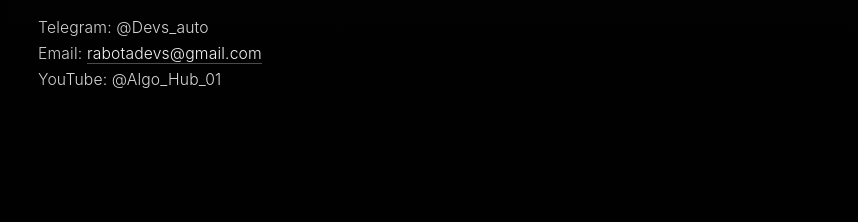
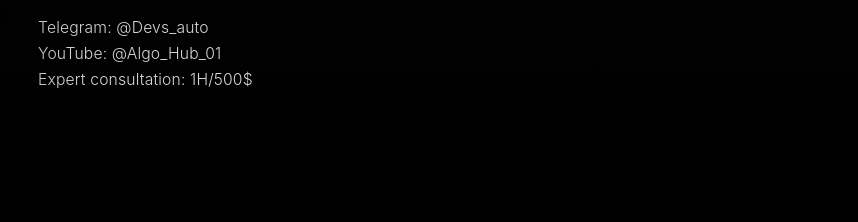
Before and after one commit to Devsrabota/Devsrabota.github.io, a plain HTML site: page index.html in a window 1280 px wide. Shown: the part 592-814 px from the top of the page, 422-1280 px from the left. Drawn offline with Linux system fonts and the light colour scheme.

Commit message:
Update index.html
expert consultation

```diff
--- a/index.html
+++ b/index.html
@@ -238,8 +238,8 @@
 
         <div class="contact">
           <div>Telegram: @Devs_auto</div>
-          <div>Email: <a href="mailto:rabotadevs@gmail.com">rabotadevs@gmail.com</a></div>
           <div>YouTube: @Algo_Hub_01</div>
+          <div>Expert consultation: 1H/500$ </div>
         </div>
       </div>
     </section>
```
